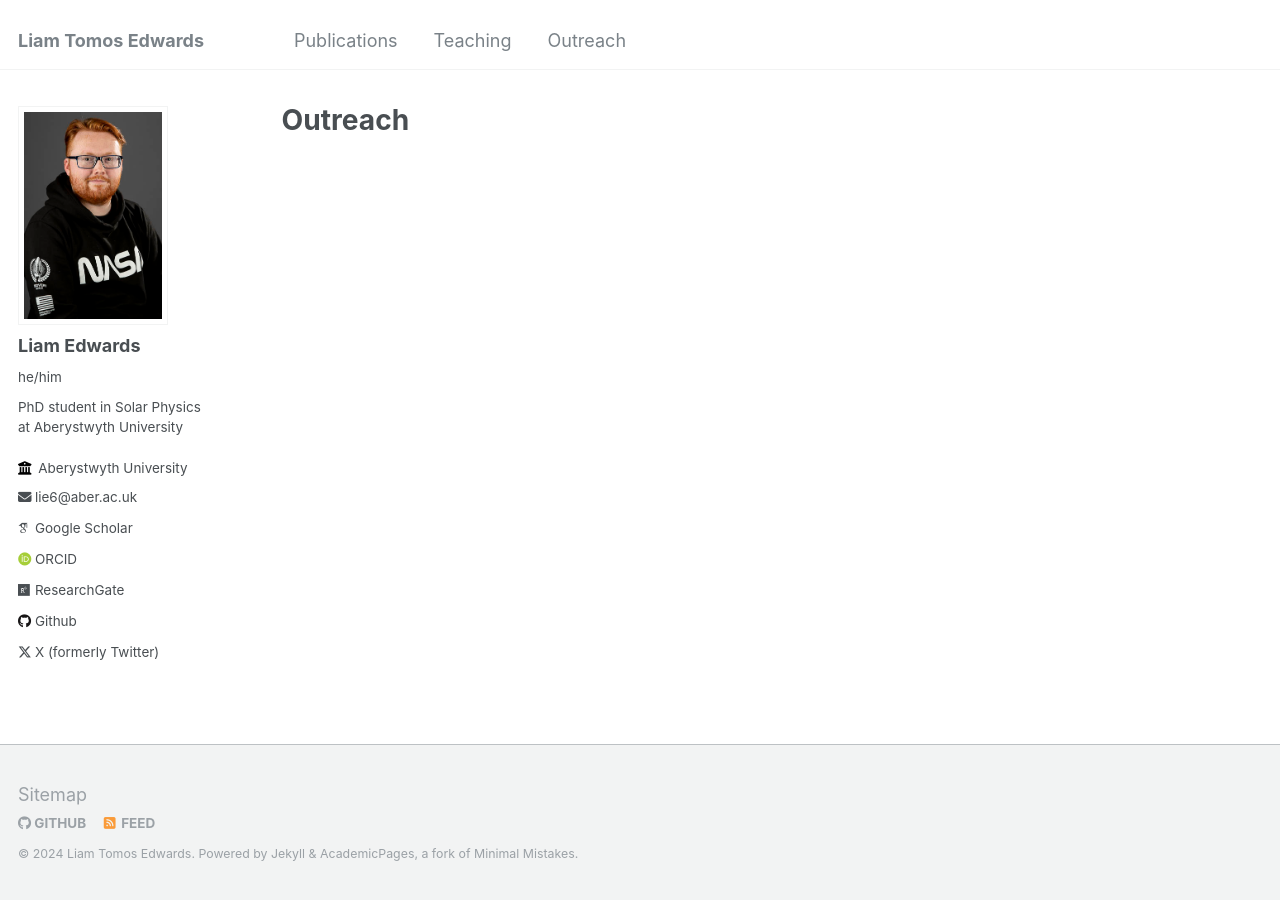
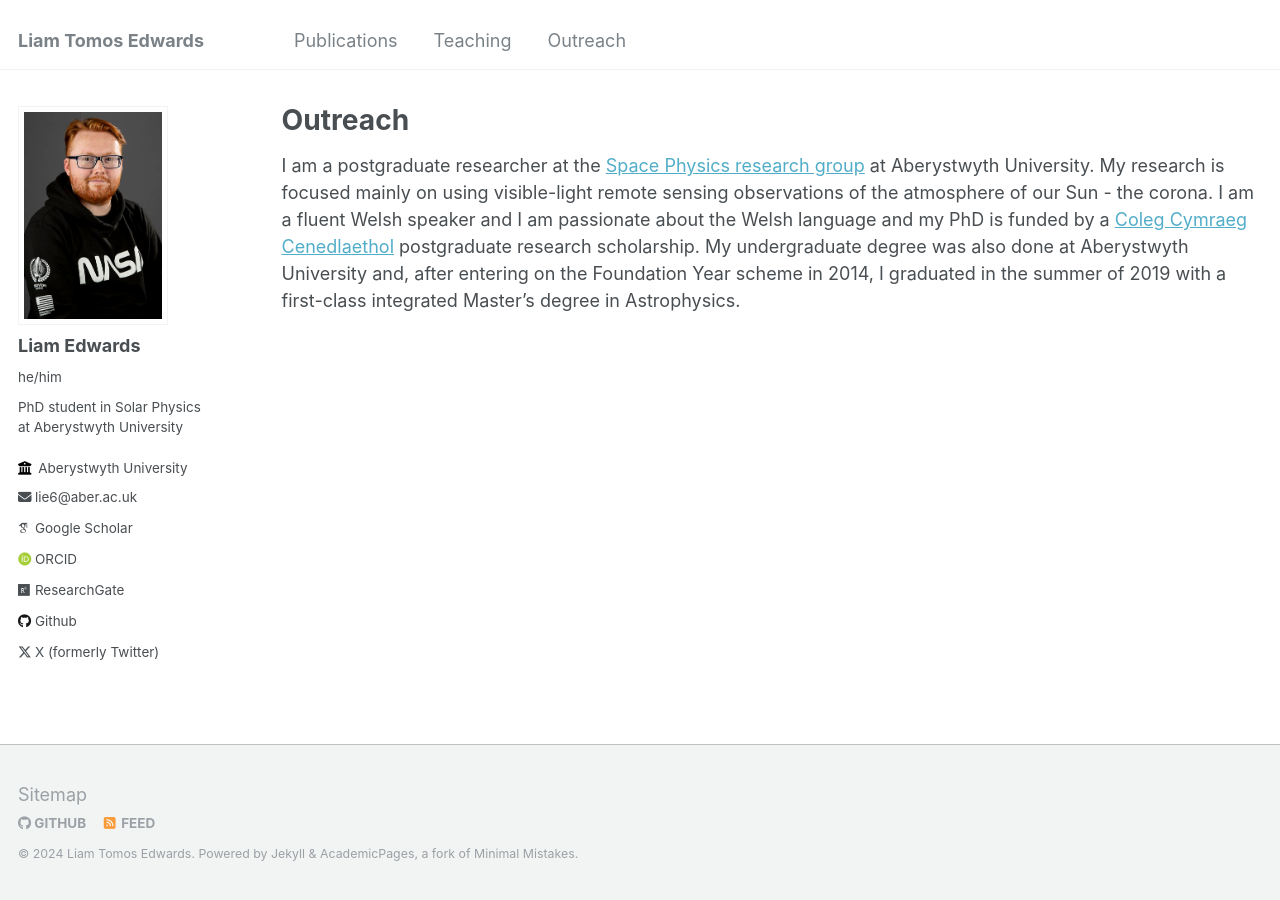
Before and after one commit to liamtomosedwards/liamtomosedwards.github.io, a Jekyll site: the page built from _pages/outreach.md, in a window 1280 px wide. Built offline with Jekyll 4.4.1, drawn with Linux system fonts in a browser that asks for light colours; some web fonts are replaced.

Commit message:
Update outreach.md

```diff
--- a/_pages/outreach.md
+++ b/_pages/outreach.md
@@ -4,3 +4,5 @@ title: "Outreach"
 permalink: /outreach/
 author_profile: true
 ---
+
+I am a postgraduate researcher at the <a href="https://solarphysics.aber.ac.uk/" target="_blank">Space Physics research group</a> at Aberystwyth University. My research is focused mainly on using visible-light remote sensing observations of the atmosphere of our Sun - the corona. I am a fluent Welsh speaker and I am passionate about the Welsh language and my PhD is funded by a <a href="https://www.colegcymraeg.ac.uk/cy/" target="_blank">Coleg Cymraeg Cenedlaethol</a> postgraduate research scholarship. My undergraduate degree was also done at Aberystwyth University and, after entering on the Foundation Year scheme in 2014, I graduated in the summer of 2019 with a first-class integrated Master's degree in Astrophysics.
```
